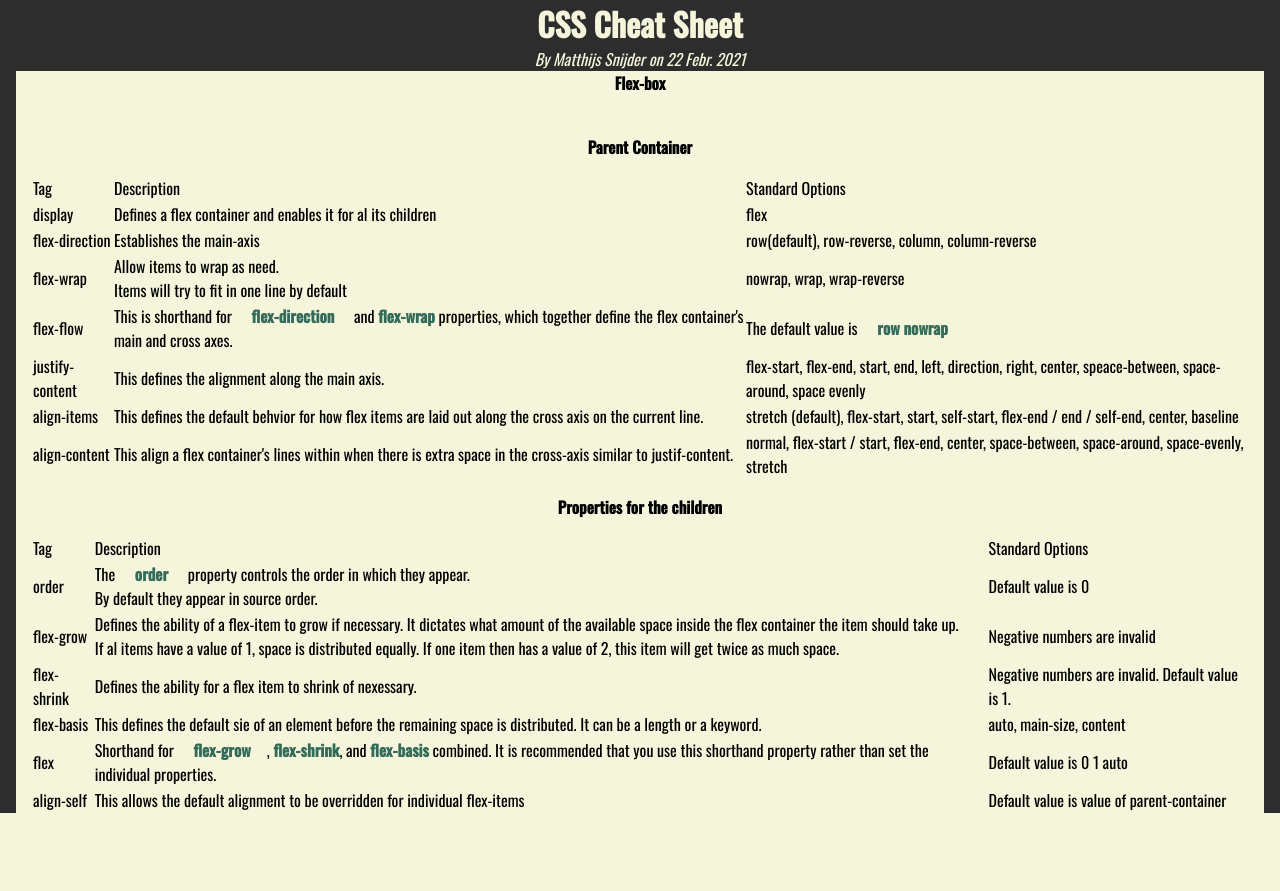
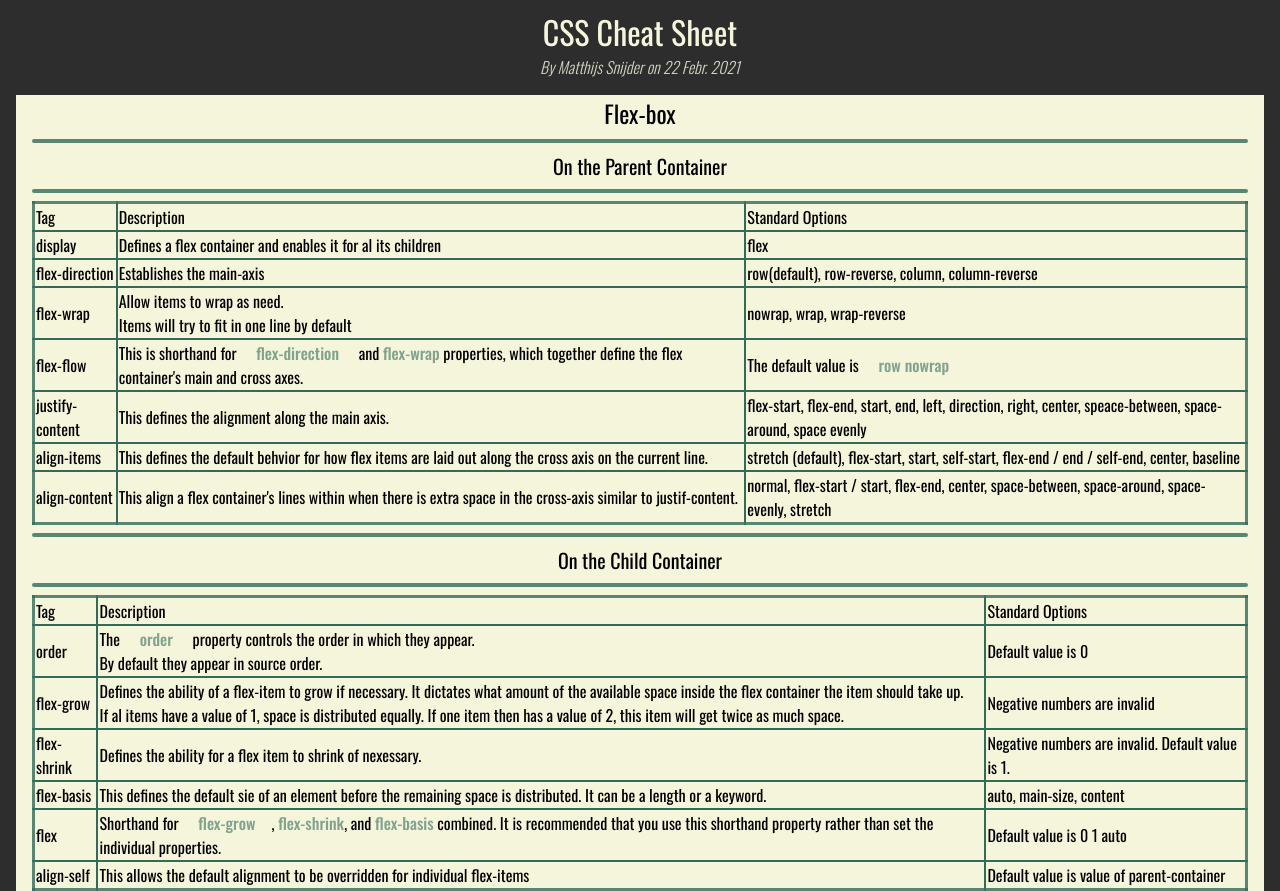
Before and after one commit to Flabberdapperdan/cheatsheet-CSS, a plain HTML site: page index.html in a window 1280 px wide. Before the commit the page ends 813 px from the top, so only its background shows below. Drawn offline with nearby package versions, Linux system fonts and the light colour scheme.

Commit message:
add css styling for the tables and adjust font sizes

```diff
--- a/index.html
+++ b/index.html
@@ -15,8 +15,9 @@
     <main>
       <section class="flex-box">
         <h2>Flex-box</h2>
-        <br class="divider">
-        <h3>Parent Container</h3>
+        <hr class="divider">
+        <h3>On the Parent Container</h3>
+        <hr class="divider">
         <table class="parent-explainer">
           <thead>
             <td class="column1">Tag</td>
@@ -64,7 +65,9 @@
             </tr>
           </tbody>
         </table>
-        <h3>Properties for the children</h3>
+        <hr class="divider">
+        <h3>On the Child Container</h3>
+        <hr class="divider">
         <table class="child-explainer"
           <thead>
             <td>Tag</td>
--- a/styles.css
+++ b/styles.css
@@ -4,16 +4,24 @@
   font-family: 'Oswald', sans-serif;
   gap: 3rem;
   font-size: medium;
+  font-weight: 400;
 }
 
 body {
   display: block;
   text-align: center;
   margin: 0;
+  scrollbar-color: beige rgb(45, 45, 45);
 }
 
 
 /* header */
+header {
+  background-color:  rgb(45, 45, 45);
+  padding-bottom: 1rem;
+  padding-top: 0.5rem;
+}
+
 header > * {
   background-color:  rgb(45, 45, 45);
   color: rgb(45, 45, 45);
@@ -22,17 +30,22 @@ header > * {
 header h1 {
   color: beige;
   margin: 0;
+  font-size: 2rem;
 }
 
-header address {
-  color: beige;
+header address, header address :nth-child(1) {
+  color: rgb(211, 211, 191);
   background-color:  rgb(45, 45, 45);
+  font-size: 1rem;
+  font-weight: 300;
 }
 
 header time {
   background-color:  rgb(45, 45, 45);
 }
-/* man */
+
+
+/* main */
 .page-wrap {
   display: flex;
   background-color: rgb(45, 45, 45);
@@ -43,9 +56,11 @@ header time {
   margin: 0 1rem;
 }
 
-.divider {
-  background-color: rgb(85, 85, 225);
-  corners
+.page-wrap .divider {
+  background-color: rgb(51, 107, 88, 0.8);
+  min-height: 0.25em;
+  border: 1px;
+  border-radius: 15px;
 }
 
 main {
@@ -57,16 +72,32 @@ h1 {
   font-size: 2em;
 }
 
+h2 {
+  font-size: 1.5em;
+  margin-top: 0.5em;
+}
+
 
 /* table properties */
-table {
-  border: 1px;
-  border-color: cadetblue;
+h3 {
+  font-weight: 400;
+  font-size: 1.25rem;
+  margin: 0.5rem;
+}
+
+main table {
+  border: solid 3px rgb(51, 107, 88, 0.8);
   border-collapse: collapse;
+  border-radius: 15px;
+}
+
+th, td {
+  border: solid 2px rgb(51, 107, 88);
 }
 
 table strong {
-  color: rgb(51, 107, 88);
+  color: rgb(51, 107, 88, 0.6);
+  font-weight: 500;
 }
 
 .column1 {
```
